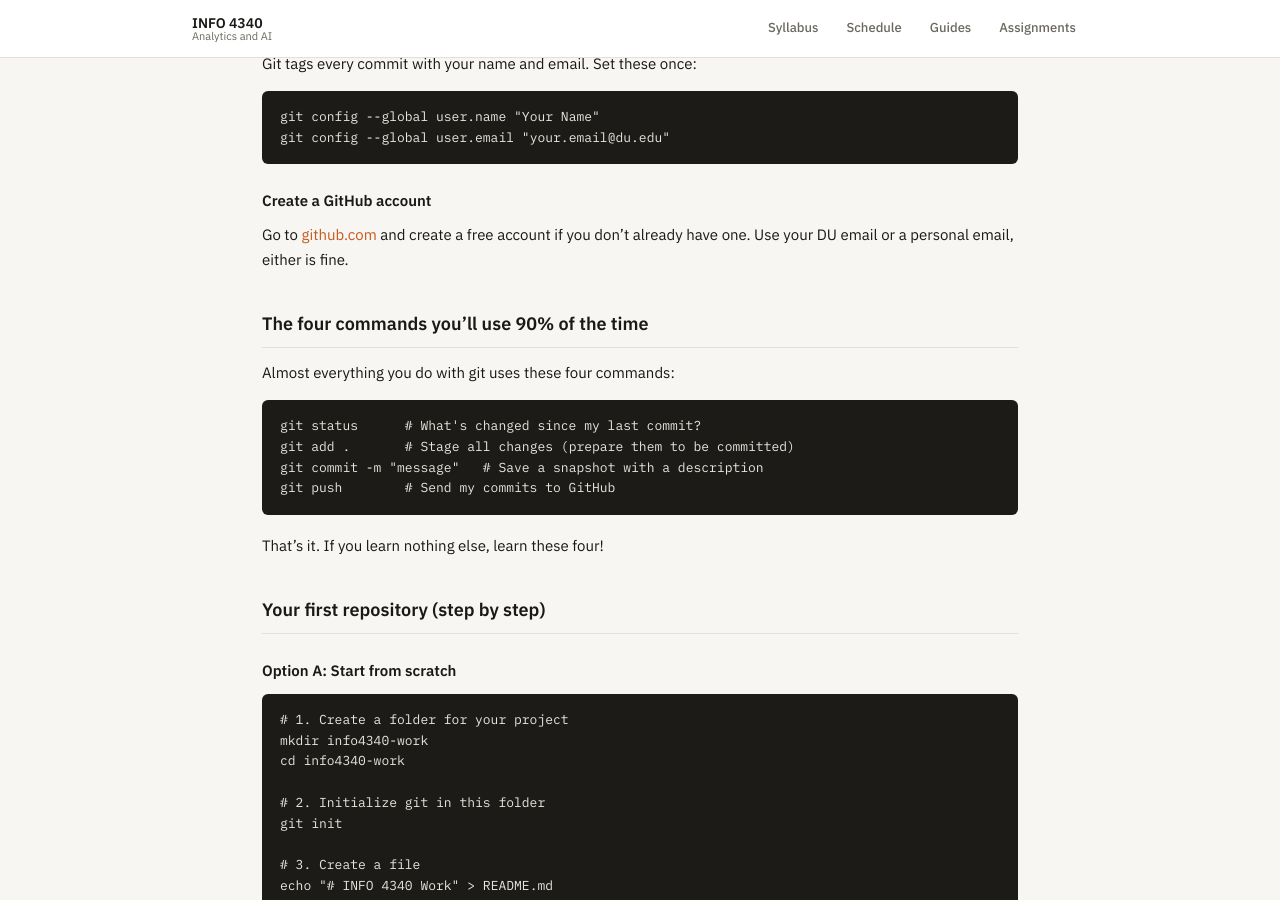
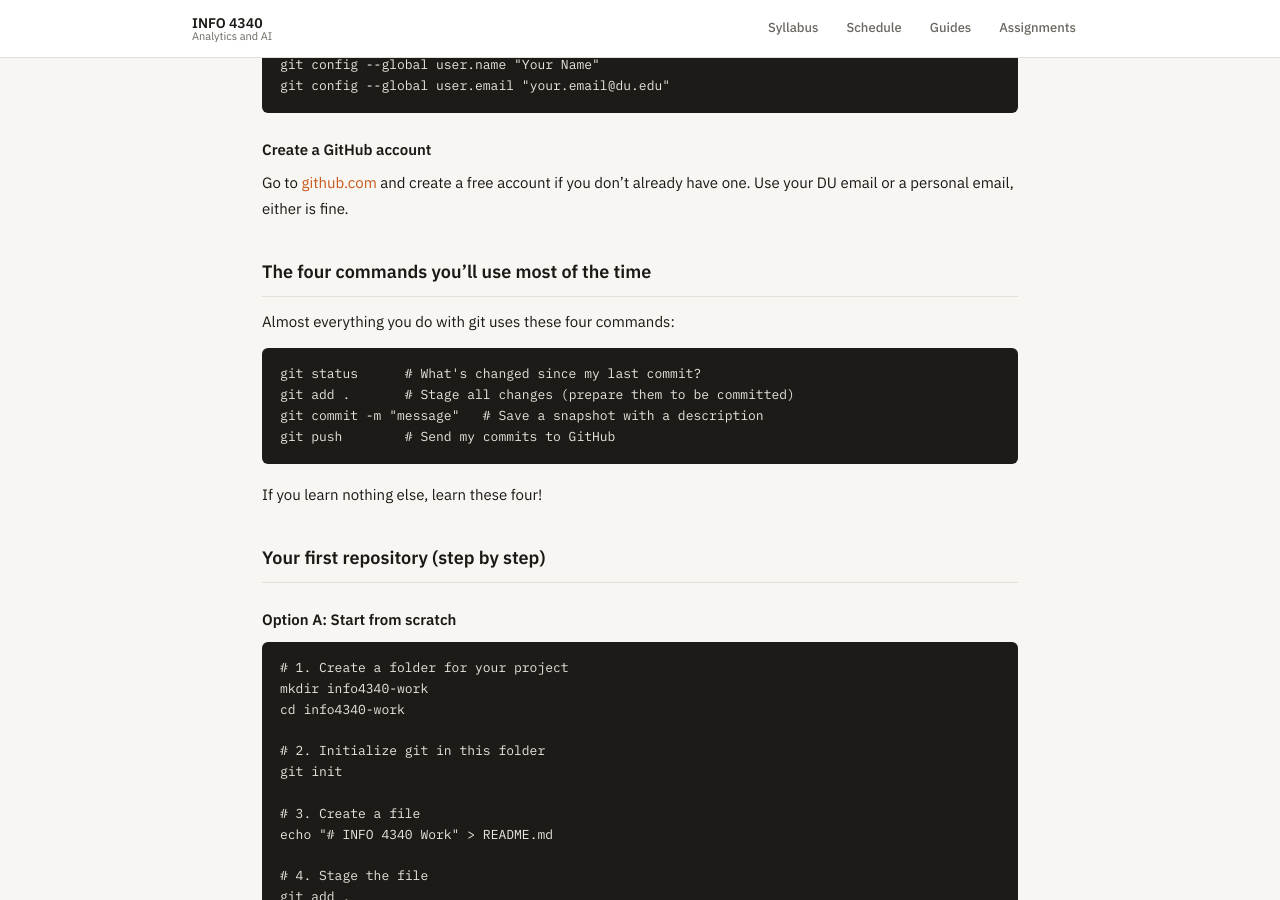
Before and after one commit to steflangehennig/info4340, a Jekyll site: the page built from guides/git-github.md, in a window 1280 px wide and 900 px high, scrolled down 1024 px. Built offline with Jekyll 4.4.1, drawn with Linux system fonts in a browser that asks for light colours; some of the changed text lies outside the part shown.

Commit message:
update headers for git guide

````diff
--- a/guides/git-github.md
+++ b/guides/git-github.md
@@ -43,7 +41,7 @@ git config --global user.email "your.email@du.edu"
 
 Go to [github.com](https://github.com) and create a free account if you don't already have one. Use your DU email or a personal email, either is fine.
 
-## The four commands you'll use 90% of the time
+## The four commands you'll use most of the time
 
 Almost everything you do with git uses these four commands:
 
@@ -54,7 +52,7 @@ git commit -m "message"   # Save a snapshot with a description
 git push        # Send my commits to GitHub
 ```
 
-That's it. If you learn nothing else, learn these four!
+If you learn nothing else, learn these four!
 
 ## Your first repository (step by step)
 
````
Also changed, not shown: other parts of guides/git-github.md (+1 -3 lines), guides/index.md (+1 -1 lines).
